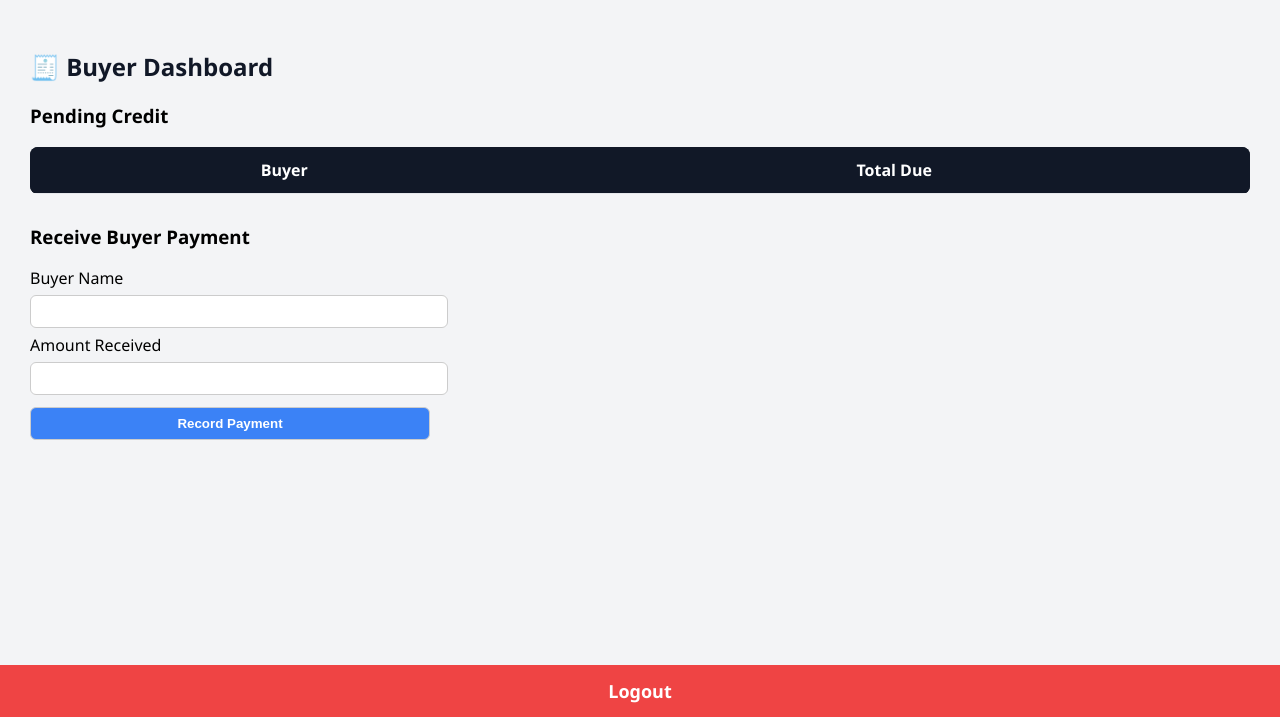
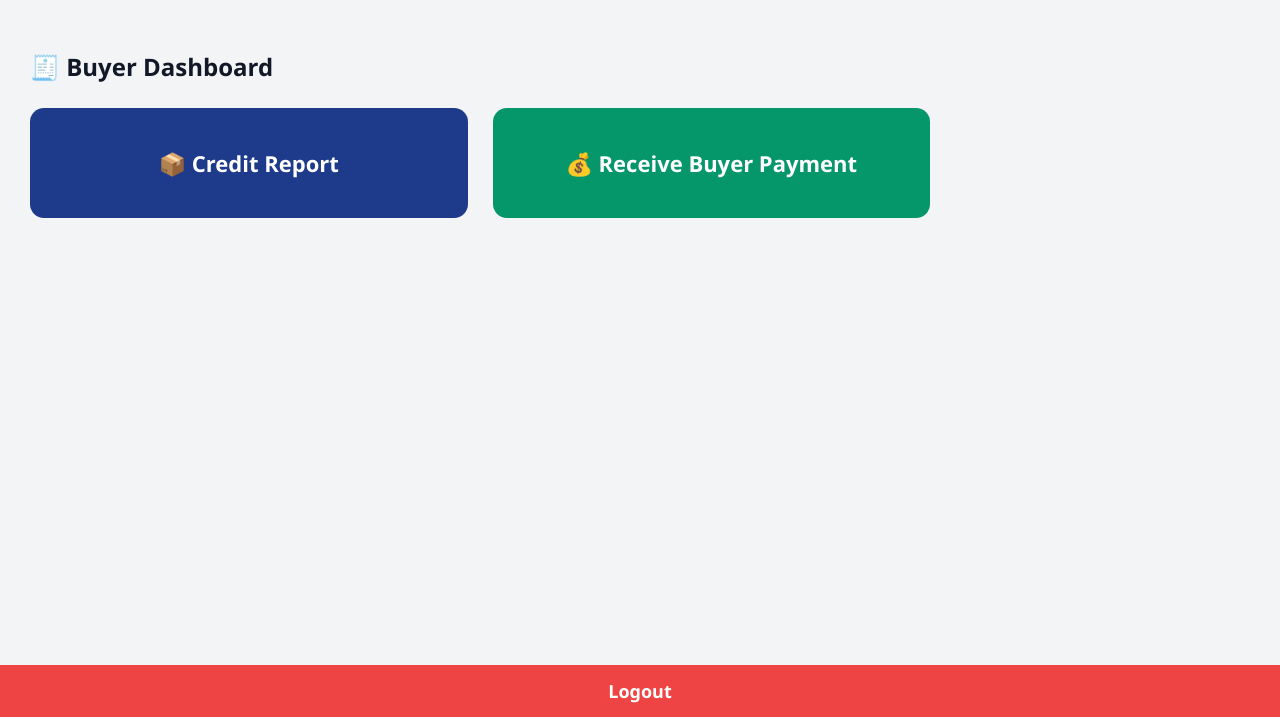
Before and after one commit to bachammahesh-cyber/srinivasa-mines, a Flask app: page /buyer-dashboard in a window 1280 px wide. Shown: the part 83-800 px from the top of the page. Run offline with Flask 3, Linux system fonts and the light colour scheme; the visitor is signed in with stand-in values (Sample User, id 1); lists and menus that the app fills with data are empty; some libraries are stand-ins or nearby versions.

Commit message:
Fix buyer dashboard into 2 boxes

```diff
--- a/app.py
+++ b/app.py
@@ -264,6 +264,52 @@ def receive_buyer_payment():
     conn.close()
     return render_template("receive_buyer_payment.html", buyers=buyers)
 
+# ---------- RECEIVE BUYER PAYMENT ----------
+@app.route("/receive-buyer-payment", methods=["GET", "POST"])
+@login_required
+def receive_buyer_payment():
+    if request.method == "POST":
+        conn = get_db()
+        c = conn.cursor()
+
+        buyer = request.form["buyer"]
+        amount = float(request.form["amount"])
+        date = datetime.now().date()
+
+        # reduce balance from oldest credits first
+        c.execute("""
+            SELECT date, balance
+            FROM truck_sales
+            WHERE buyer_name=%s AND balance>0
+            ORDER BY date ASC
+        """, (buyer,))
+
+        rows = c.fetchall()
+        remaining = amount
+
+        for r in rows:
+            if remaining <= 0:
+                break
+
+            row_date, bal = r
+            deduction = min(bal, remaining)
+
+            c.execute("""
+                UPDATE truck_sales
+                SET balance = balance - %s,
+                    paid = paid + %s
+                WHERE buyer_name=%s AND date=%s
+            """, (deduction, deduction, buyer, row_date))
+
+            remaining -= deduction
+
+        conn.commit()
+        conn.close()
+
+        return redirect("/buyer-dashboard")
+
+    return render_template("receive_buyer_payment.html")
+
 
 # ---------------- PORT ----------------
 if __name__ == "__main__":
--- a/templates/buyer_dashboard.html
+++ b/templates/buyer_dashboard.html
@@ -1,35 +1,24 @@
 {% extends "base.html" %}
 {% block content %}
 
-<h2 style="margin-bottom:20px;">🧾 Buyer Dashboard</h2>
+<h2 style="margin-bottom:25px;">🧾 Buyer Dashboard</h2>
 
-<!-- CREDIT REPORT -->
-<h3>Pending Credit</h3>
-<table style="width:100%;border-collapse:collapse;background:white;margin-bottom:30px;">
-    <tr style="background:#111827;color:white;">
-        <th style="padding:12px;">Buyer</th>
-        <th style="padding:12px;">Total Due</th>
-    </tr>
+<div style="display:grid;grid-template-columns:repeat(2,1fr);gap:25px;max-width:900px;">
 
-    {% for r in rows %}
-    <tr style="text-align:center;border-bottom:1px solid #e5e7eb;">
-        <td style="padding:10px;">{{ r[0] }}</td>
-        <td style="padding:10px;">₹ {{ "%.2f"|format(r[1]) }}</td>
-    </tr>
-    {% endfor %}
-</table>
+    <!-- CREDIT REPORT BOX -->
+    <a href="/credit-report" style="text-decoration:none;">
+        <div style="background:#1e3a8a;color:white;padding:40px;border-radius:14px;text-align:center;font-size:22px;font-weight:bold;">
+            📦 Credit Report
+        </div>
+    </a>
 
-<!-- RECEIVE PAYMENT -->
-<h3>Receive Buyer Payment</h3>
+    <!-- RECEIVE PAYMENT BOX -->
+    <a href="/receive-buyer-payment" style="text-decoration:none;">
+        <div style="background:#059669;color:white;padding:40px;border-radius:14px;text-align:center;font-size:22px;font-weight:bold;">
+            💰 Receive Buyer Payment
+        </div>
+    </a>
 
-<form method="POST" style="max-width:400px;">
-    <label>Buyer Name</label>
-    <input type="text" name="buyer" required>
-
-    <label>Amount Received</label>
-    <input type="number" step="0.01" name="amount" required>
-
-    <button type="submit">Record Payment</button>
-</form>
+</div>
 
 {% endblock %}
```
